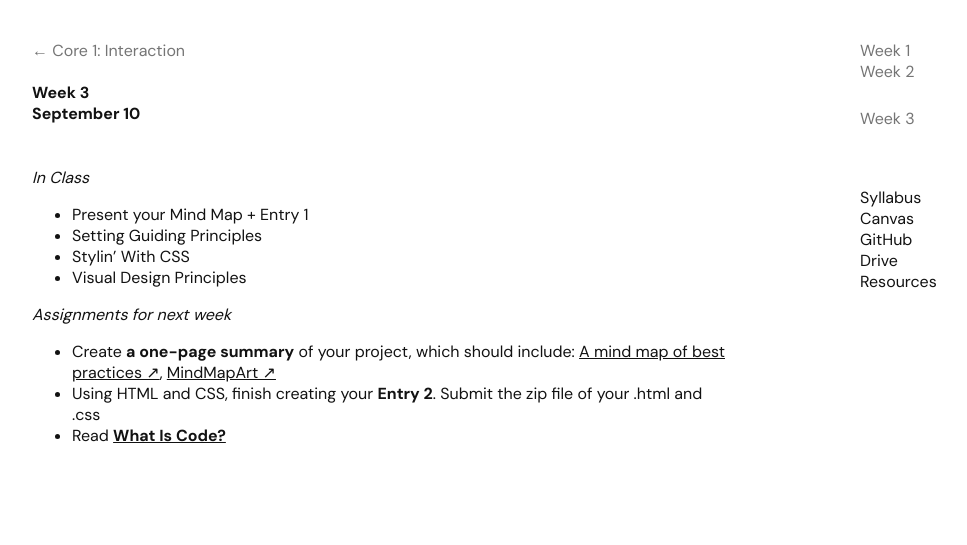
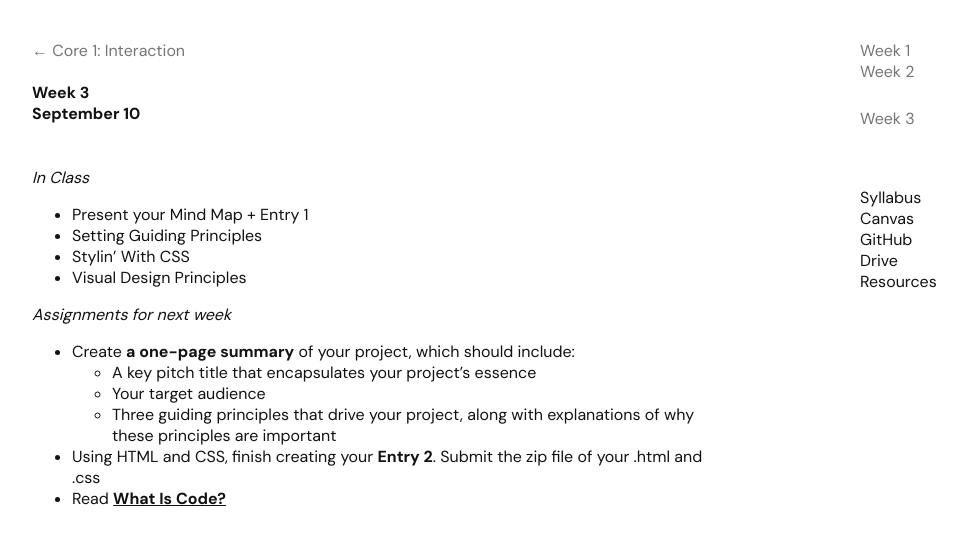
Before and after one commit to core1-interaction/core1-interaction.github.io, a Jekyll site: the page built from week3.md, in a window 1280 px wide. Shown: the top 545 px of the page, without its empty margins (108-1075 px from the left). Built offline with Jekyll 4.4.1, drawn with Linux system fonts in a browser that asks for light colours.

Commit message:
Update week3.md

```diff
--- a/week3.md
+++ b/week3.md
@@ -16,6 +16,9 @@ title: Week 3
 
 
 *Assignments for next week*
-+ Create **a one-page summary** of your project, which should include: [<u>A mind map of best practices ↗</u>](https://files.antarcticastartshere.net/dmgy6053/img/W02_mind_map_best_practices.png), [<u>MindMapArt ↗</u>](https://www.mindmapart.com/)
++ Create **a one-page summary** of your project, which should include:
+  - A key pitch title that encapsulates your project's essence
+  - Your target audience
+  - Three guiding principles that drive your project, along with explanations of why these principles are important
 + Using HTML and CSS, finish creating your **Entry 2**. Submit the zip file of your .html and .css
 + Read **[<u>What Is Code?</u>](https://www.bloomberg.com/graphics/2015-paul-ford-what-is-code/)**
```
